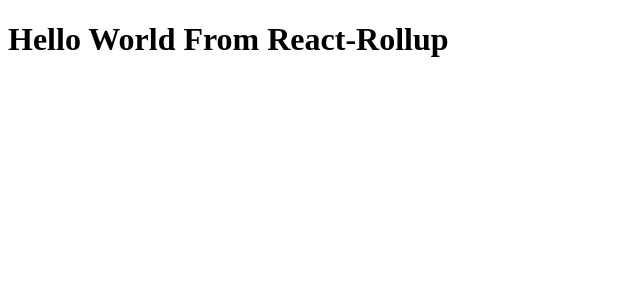
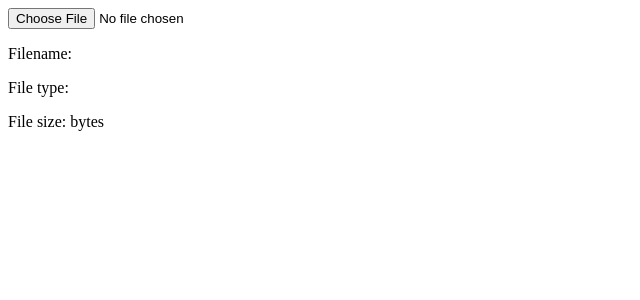
Before and after one commit to SivanMehta/ocr, a React app: page / in a window 1280 px wide. Shown: the top 300 px of the page, without its empty margins (0-640 px from the left). Built offline with nearby package versions, Linux system fonts and the light colour scheme.

Commit message:
[wip] uploading file

```diff
--- a/index.html
+++ b/index.html
@@ -3,13 +3,13 @@
   <head>
     <meta charset="utf-8">
     <meta name="viewport" content="width=device-width, initial-scale=1" />
-    <title>React - Rollup Test</title>
+    <title>Upload an image</title>
   </head>
   <body>
     <noscript>
       You need to enable JavaScript to run this app.
     </noscript>
     <div id="root"></div>
-    <script src="../dist/bundle.js"></script>
+    <script src="./dist/bundle.js"></script>
   </body>
 </html>
--- a/rollup.config.js
+++ b/rollup.config.js
@@ -22,13 +22,6 @@
       presets: ["@babel/preset-react"],
     }),
     commonjs(),
-    serve({
-      open: true,
-      verbose: true,
-      contentBase: ["", "public"],
-      host: "localhost",
-      port: 3000,
-    }),
     livereload({ watch: "dist" }),
   ]
 };
--- a/src/App.js
+++ b/src/App.js
@@ -1,8 +1,30 @@
-import React from 'react';
+import React, { useState } from 'react';
+
+function FileUpload() {
+  // State to store uploaded file
+  const [file, setFile] = useState(false);
+
+  return (
+    <div id="upload-box">
+      <input type="file" onChange={ e => setFile(e.target.files[0]) } />
+      <p>Filename: {file.name}</p>
+      <p>File type: {file.type}</p>
+      <p>File size: {file.size} bytes</p>
+      {file && <ImageThumb image={file} />}
+    </div>
+  );
+}
+
+/**
+ * Component to display thumbnail of image.
+ */
+const ImageThumb = ({ image }) => {
+  return <img src={URL.createObjectURL(image)} alt={image.name} />;
+};
 
 function App() {
-  return (
-    <h1>Hello World From React-Rollup</h1>
-  )
+  return <FileUpload />
 }
+
+
 export default App;
```
